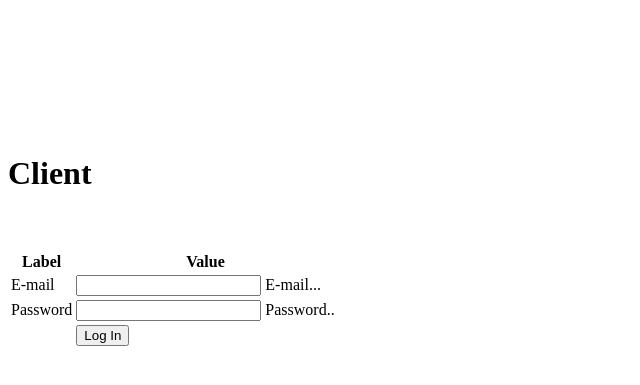
After one commit to Atom133/bio, a PHP site: page /login in a window 1280 px wide. The commit adds this page. Shown: the top 385 px of the page, without its empty margins (0-640 px from the left). Run offline with PHP 8.4, Linux system fonts and the light colour scheme.

Commit message:
good push

```diff
--- a/forms/client_form.php
+++ b/forms/client_form.php
@@ -121,8 +121,11 @@ option:hover {
 
 </form>
 
+<?php
+session_start();
+if($_SESSION['typeOFAccount'])
+	header('Location:index.php');
 
-<?php
   if (isset($_POST['submitClient'])) {
 
   	$first_name = $_POST['prenom'];
--- /dev/null
+++ b/forms/login.php
@@ -0,0 +1,76 @@
+<!DOCTYPE html>
+<html>
+<head>
+	<title></title>
+</head>
+<body>
+	<form action="login" method="post">
+<br><br><br><br><br><br><br>
+	<h1>Client</h1>
+	<br><br>
+	<table>
+		<tr>
+			<th>Label</th>
+			<th class="mdl-textfield">Value</th>
+		</tr>
+		<tr>
+			<td>
+				<label for="email">E-mail</label>
+			</td>
+			<td>
+				<div class="mdl-textfield mdl-js-textfield">
+				  <input class="mdl-textfield__input" type="email" name="email" required>
+				  <label class="mdl-textfield__label" for="email">E-mail...</label>
+				</div>
+			</td>
+		</tr>
+		<tr>
+			<td>
+				<label for="password">Password</label>
+			</td>
+			<td>
+				<div class="mdl-textfield mdl-js-textfield">
+				  <input class="mdl-textfield__input" type="password" name="password" required>
+				  <label class="mdl-textfield__label" for="password">Password..</label>
+				</div>
+			</td>
+		</tr>
+
+		<tr><td></td><td><button type="submit" name="submitLogin" value="submitLogin" class="btn btn-default btn-block">Log In</button></td></tr>
+	</table>
+
+
+</form>
+
+<div>
+	<?php
+		if(isset($_POST['submitLogin'])){
+			require 'db.class.php';
+			$db = new DB();
+			session_start();
+			$email = $_POST['email'];
+			$password = $_POST['password'];
+			$sql_client = "SELECT * FROM client WHERE email = '$email' AND password = '$password'";
+			$sql_four = "SELECT * FROM fournisseur WHERE email = '$email' AND password = '$password'";
+			if($res = $db->query($sql_client))
+			{
+
+				$_SESSION['nom'] = $res['nom'];
+				$_SESSION['typeOFAccount'] = "client";
+				header('Location:client_form.php');
+			}
+			else if($res = $db->query($sql_four))
+			{
+
+				$_SESSION['company_name'] = $res['company_name'];
+				$_SESSION['typeOFAccount'] = "Provider";
+				header('Location:client_form.php');
+			}
+			else
+				die('erreur');
+			}
+		?>
+</div>
+
+</body>
+</html>
```
Also changed, not shown: forms/fournisseurs/Biological-Eating.jpg (added), forms/fournisseurs/Chedli-agro.jpg (added).
